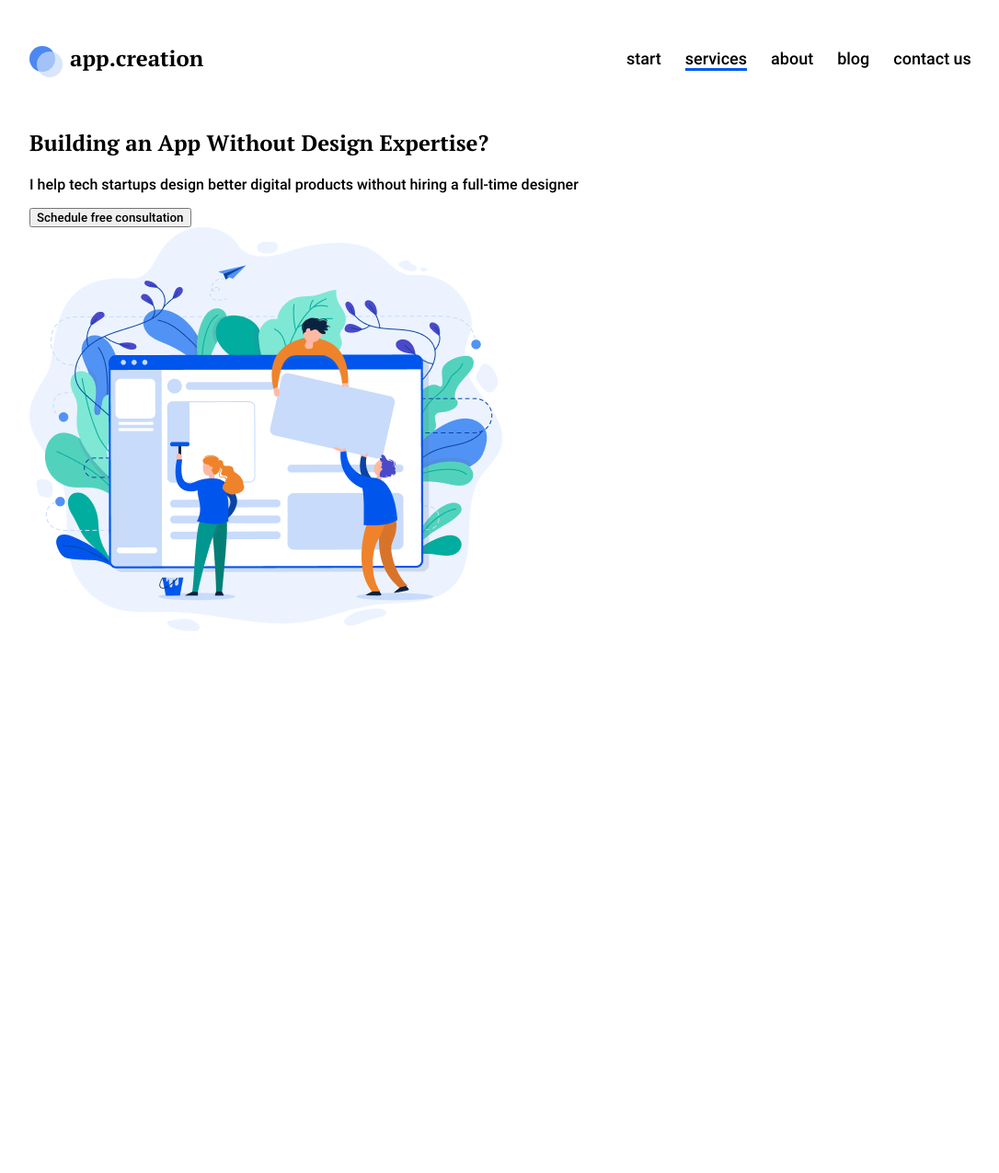
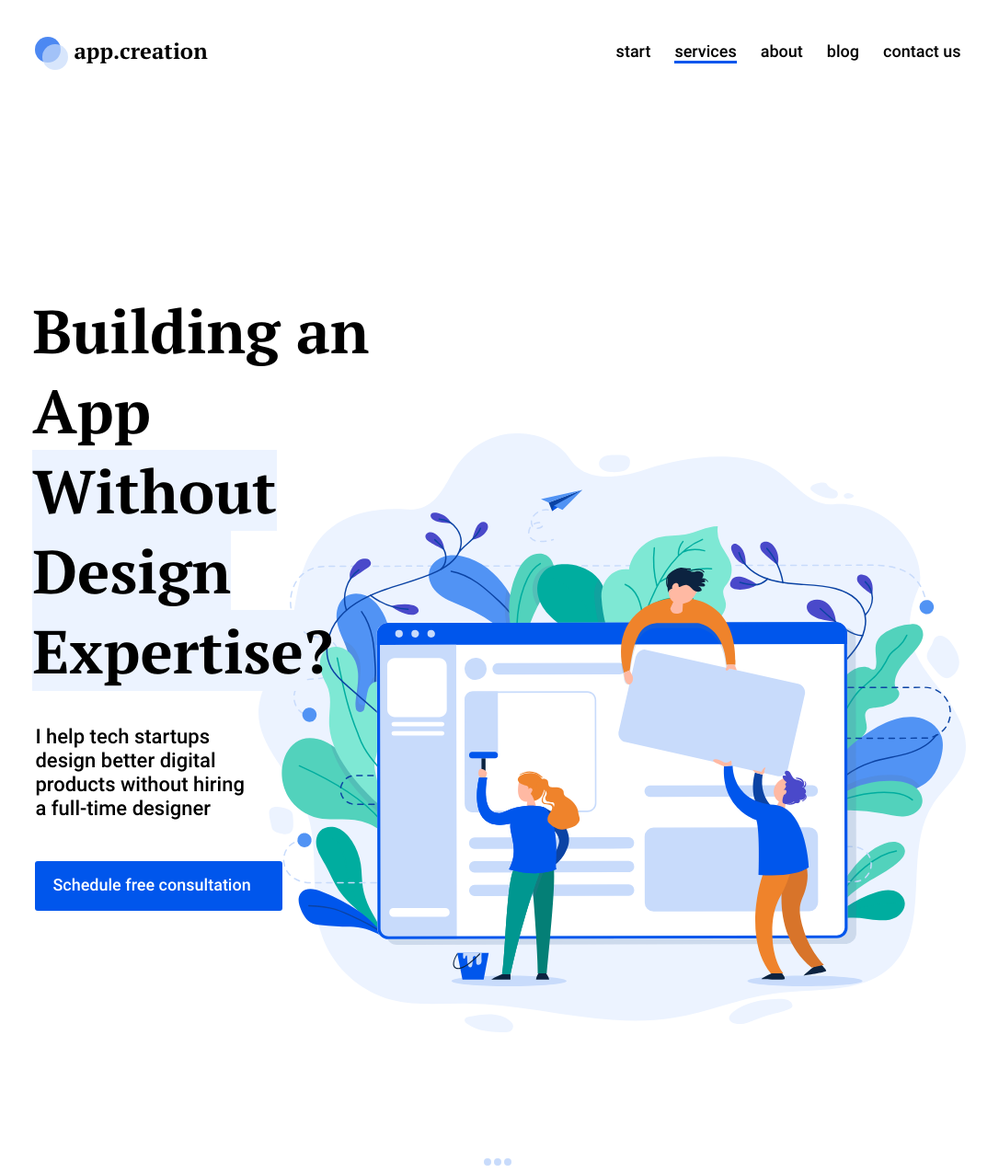
Before and after one commit to WebHeroSchool/Sozdanie_saita_na_html-css_miras, a plain HTML site: page index.html in a window 1280 px wide. Shown: the whole page at 92% size, without its empty margins (96-1182 px from the left). Before the commit the page ends 800 px from the top, so only its background shows below. Drawn offline with Linux system fonts and the light colour scheme.

Commit message:
Add files via upload
Исправление

```diff
--- a/index.html
+++ b/index.html
@@ -23,16 +23,18 @@
                 <a class="menu__item" href="#">contact us</a>
             </nav>
         </header>
-        <section class="main-section">
-            <main class="main-content">
-                <h1 class="main-content__title">Building an App Without Design Expertise?</h1>
-                <p class="main-content__subtitle">I help tech startups design better digital products without hiring a full-time designer</p>
-                <button class="main-content__button" type="button" name="button">Schedule free consultation</button>
-            </main>
-            <div class="image-content">
-                <img class="image-content__image" src="../Sozdanie_saita_na_html-css_miras/img/Frame.png" alt="picture">
+        <section class="main">
+                <h1 class="main__title">Building an App <span class="main__title-text_highlight">Without Design Expertise</span>?</h1>
+                <p class="main__subtitle">I help tech startups design better digital products without hiring a full-time designer</p>
+                <a class="main__button" href="#">Schedule free consultation</a>
+        </section>
+        <footer class="footer">
+            <div class="footer__circle">
+                <div class="footer__circle footer__circle-num1"></div>
+                <div class="footer__circle footer__circle-num2"></div>
+                <div class="footer__circle footer__circle-num3"></div>
             </div>
-        </section>
+        </footer>
       </div>
     </body>
 </html>
--- a/style.css
+++ b/style.css
@@ -4,12 +4,13 @@
 
 .wrapper {
     margin: auto;
-    width: 81%;
+    width: 80%;
 }
 
 .header {
     display: flex;
     justify-content: space-between;
+    margin-bottom: 140px;
 }
 
 .logo, .menu {
@@ -18,15 +19,15 @@
 
 .logo {
     position: relative;
-    padding: 40px 0;
-    padding-left: 44px;
-    font: bold 24px/31px 'PT Serif-bold', arial, helvetica, sans-serif;
+    padding: 32px 0;
+    padding-left: 42px;
+    font: bold 24px/31.8px 'PT Serif-bold', arial, helvetica, sans-serif;
 }
 
 .logo__circle {
     position: absolute;
     left: 0;
-    top: 50%;
+    top: 48%;
     transform: translateY(-50%);
     width: 28px;
     height: 28px;
@@ -69,7 +70,7 @@
     content: '';
     left: 0;
     width: 100%;
-    height: 3px;
+    height: 2.4px;
     background: #0056ec;
     opacity: 0;
     transition: opacity .5s;
@@ -80,17 +81,73 @@
 }
 
 .menu__item:last-child {
-    margin-right: 0;
+    margin-right: 5px;
 }
 
-.main-content__title {
-    font-family: 'PT Serif-Bold', Arial, Helvetica, sans-serif;
+.main {
+    padding: 72px 63% 132px 0;
+    background: bottom right no-repeat url(img/Frame.svg);
+    background-size: 769px 651px;
 }
 
-.main-content__subtitle {
-    font-family: 'Roboto-Medium', sans-serif;
+.main__title {
+    margin: 0 0 37px -3px;
+    font: bold 66px/87px 'PT Serif-Bold', arial, helvetica, sans-serif;
 }
 
-.main-content__button {
-    font-family: 'Roboto-Medium', sans-serif;
+.main__title-text_highlight {
+    background: #ecf3ff;
 }
+
+.main__subtitle {
+    margin: 0 131px 44px 0;
+    font: 22px/26px 'Roboto-Medium', arial, helvetica, sans-serif;
+}
+
+.main__button {
+    display: inline-block;
+    font: 18px/21px 'Roboto-Medium', arial, helvetica, sans-serif;
+    color: #fff;
+    background: #0056ec;
+    padding: 15px 34px 18px 19px;
+    text-decoration: none;
+    border-radius: 3px;
+    transition: opacity .5s;
+}
+
+.main__button:hover {
+    opacity: .5;
+}
+
+.footer {
+    margin-top: 137px;
+}
+
+.footer__circle {
+    display: flex;
+    flex-direction: row;
+    justify-content: center;
+    align-items: center;
+    margin-right: 3px;
+}
+
+.footer__circle-num1 {
+    width: 8px;
+    height: 8px;
+    background: #c8dbfb;
+    border-radius: 50%;
+}
+
+.footer__circle-num2 {
+    width: 8px;
+    height: 8px;
+    background: #c8dbfb;
+    border-radius: 50%;
+}
+
+.footer__circle-num3 {
+    width: 8px;
+    height: 8px;
+    background: #c8dbfb;
+    border-radius: 50%;
+}
```
Also changed, not shown: img/1920.png (added), img/Frame.svg (added).
